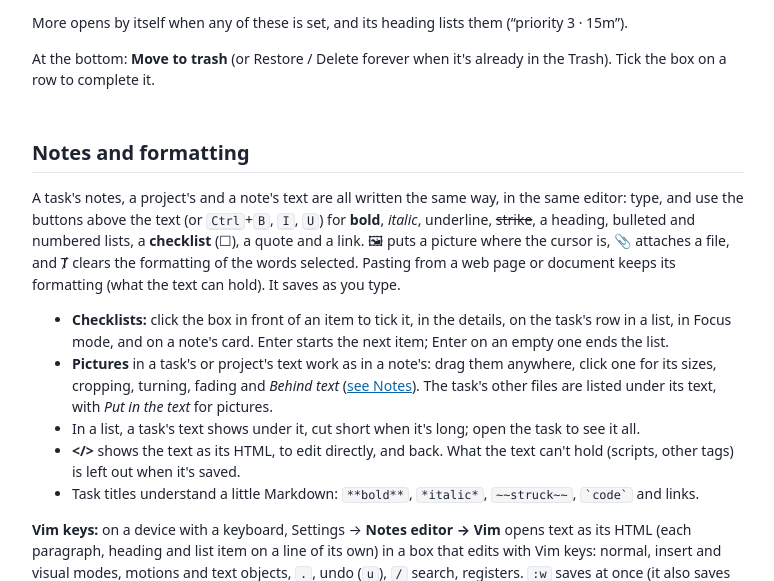
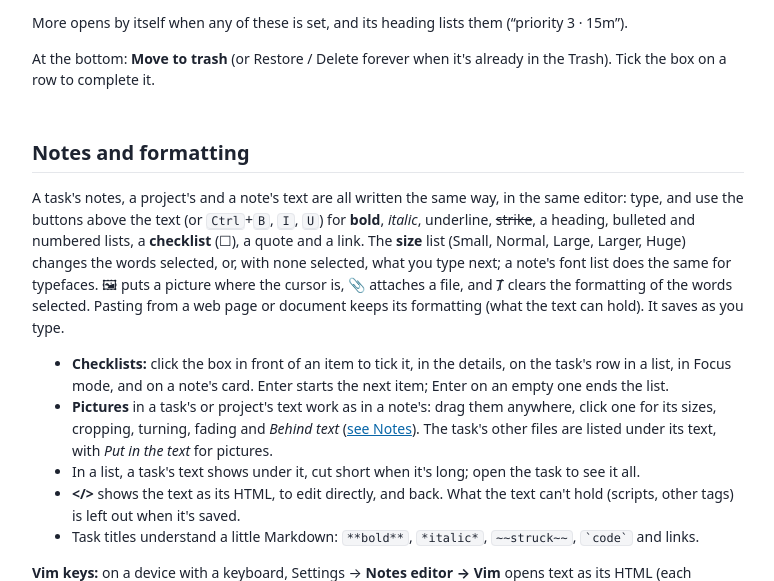
Before and after one commit to StevenTomer/entropicide, a Flask app: page /help in a window 1280 px wide. Shown: the part 5308-5889 px from the top of the page, without its empty margins (372-1146 px from the left). Run offline with Flask 3, Linux system fonts and the light colour scheme.

Commit message:
Text sizes in the editor
A size list (Small, Normal, Large, Larger, Huge) beside the formatting
buttons, for the words selected or what you type next, in tasks, projects and
notes. Sizes are relative to the text around them.

Co-Authored-By: Claude Opus 5.5 <noreply@anthropic.com>

```diff
--- a/richtext.py
+++ b/richtext.py
@@ -13,6 +13,9 @@ from html.parser import HTMLParser
 
 # Typefaces a note (or a stretch of one) can be in: <font face="serif">, styled in app.css.
 FONTS = ("sans", "serif", "mono", "hand", "round", "narrow")
+# Sizes words can be (<font size="5">, as the browser's editor writes them; app.css sizes them
+# against the text around): small, large, larger, huge. 3, the normal size, isn't kept.
+SIZES = ("2", "4", "5", "6")
 # How wide a picture placed in a note shows: small, medium, or the width of the note.
 IMAGE_SIZES = ("s", "m", "l")
 CROP_RE = re.compile(r"^\d{1,4}(,\d{1,4}){3}$")
@@ -127,10 +130,10 @@ class _Cleaner(HTMLParser):
                 written.append(("a", f' href="{html.escape(href)}" target="_blank" rel="noopener noreferrer"'))
         elif tag == "font":
             face = attrs.get("face", "")
-            if face in FONTS:
-                written.append(("font", f' face="{face}"'))
-            elif face_from := font_from_family(face):
-                written.append(("font", f' face="{face_from}"'))
+            face = face if face in FONTS else font_from_family(face)
+            size = attrs.get("size") if attrs.get("size") in SIZES else None
+            if face or size:
+                written.append(("font", (f' face="{face}"' if face else "") + (f' size="{size}"' if size else "")))
         elif tag in INLINE and tag != "span":
             written.append(({"strong": "b", "em": "i", "strike": "s", "del": "s"}.get(tag, tag), ""))
         written += _style_tags(attrs.get("style"))
--- a/static/app.css
+++ b/static/app.css
@@ -770,6 +770,12 @@ body.nav-keys .row.task.cursor { box-shadow: none; }
 .font-round, font[face="round"] { font-family: ui-rounded, "SF Pro Rounded", "Arial Rounded MT Bold", Nunito, "Varela Round", sans-serif; }
 .font-narrow, font[face="narrow"] { font-family: "Arial Narrow", "Roboto Condensed", "sans-serif-condensed", "Helvetica Neue", sans-serif; font-stretch: condensed; }
 font[face="default"] { font-family: inherit; }
+/* Sizes (richtext.SIZES), against the text around them rather than the browser's fixed ones */
+.note-body font[size="2"] { font-size: 0.85em; }
+.note-body font[size="3"] { font-size: 1em; }
+.note-body font[size="4"] { font-size: 1.2em; }
+.note-body font[size="5"] { font-size: 1.5em; line-height: 1.3; }
+.note-body font[size="6"] { font-size: 2em; line-height: 1.2; }
 
 .notes-bar { display: flex; flex-wrap: wrap; align-items: center; gap: 0.5rem 0.75rem; padding: 0.25rem 0.5rem 0.5rem; }
 .notes-opts { display: flex; flex-wrap: wrap; gap: 0.375rem; align-items: center; margin-left: auto; }
--- a/templates/help.html
+++ b/templates/help.html
@@ -261,7 +261,8 @@
     <p>A task's notes, a project's and a note's text are all written the same way, in the same editor: type, and use the
       buttons above the text (or <kbd>Ctrl</kbd>+<kbd>B</kbd>, <kbd>I</kbd>, <kbd>U</kbd>) for <strong>bold</strong>,
       <em>italic</em>, underline, <del>strike</del>, a heading, bulleted and numbered lists, a <strong>checklist</strong> (☐),
-      a quote and a link. 🖼 puts a picture where the cursor is, 📎 attaches a file, and T̸ clears the formatting of the words
+      a quote and a link. The <strong>size</strong> list (Small, Normal, Large, Larger, Huge) changes the words selected, or, with
+      none selected, what you type next; a note's font list does the same for typefaces. 🖼 puts a picture where the cursor is, 📎 attaches a file, and T̸ clears the formatting of the words
       selected. Pasting from a web page or document keeps its formatting (what the text can hold). It saves as you type.</p>
     <ul>
       <li><strong>Checklists:</strong> click the box in front of an item to tick it, in the details, on the task's row in a list,
```
Also changed, not shown: docs/features.md (+1 -1 lines), static/editor.js (+23 -2 lines), tests/test_notes.py (+3 -0 lines), CHANGELOG.md.
